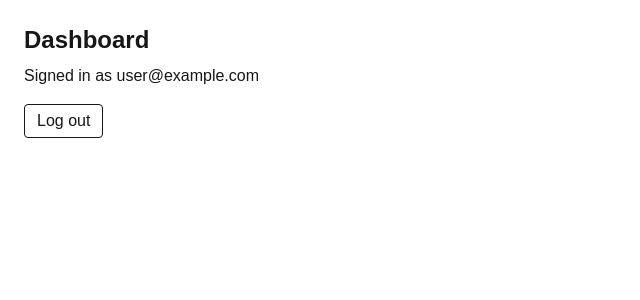
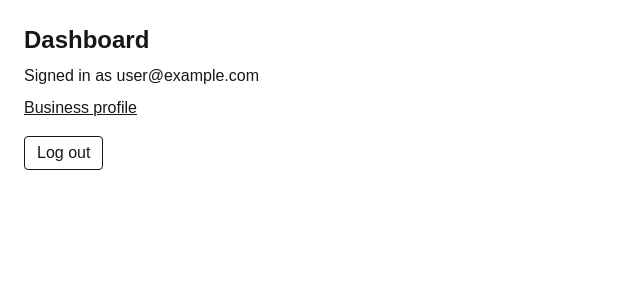
Before and after one commit to Libbanm7/LMCRM, a Next.js app in the folder lm-crm/: page /dashboard in a window 1280 px wide. Shown: the top 300 px of the page, without its empty margins (0-640 px from the left). Built offline with nearby package versions, Linux system fonts and the light colour scheme; no server answers; sample sign-in values are in the browser's storage.

Commit message:
feat(dashboard): added link to business profile

```diff
--- a/lm-crm/src/app/(app)/dashboard/page.tsx
+++ b/lm-crm/src/app/(app)/dashboard/page.tsx
@@ -1,3 +1,4 @@
+import Link from 'next/link';
 import { auth, signOut } from '@/auth';
 
 export default async function DashboardPage() {
@@ -7,6 +8,9 @@ export default async function DashboardPage() {
     <main className="p-6">
       <h1 className="text-2xl font-semibold">Dashboard</h1>
       <p className="mt-2">Signed in as {session?.user?.email}</p>
+      <Link href="/profile" className="mt-2 inline-block underline">
+      Business profile
+      </Link>
       <form
         action={async () => {
           'use server';
```
